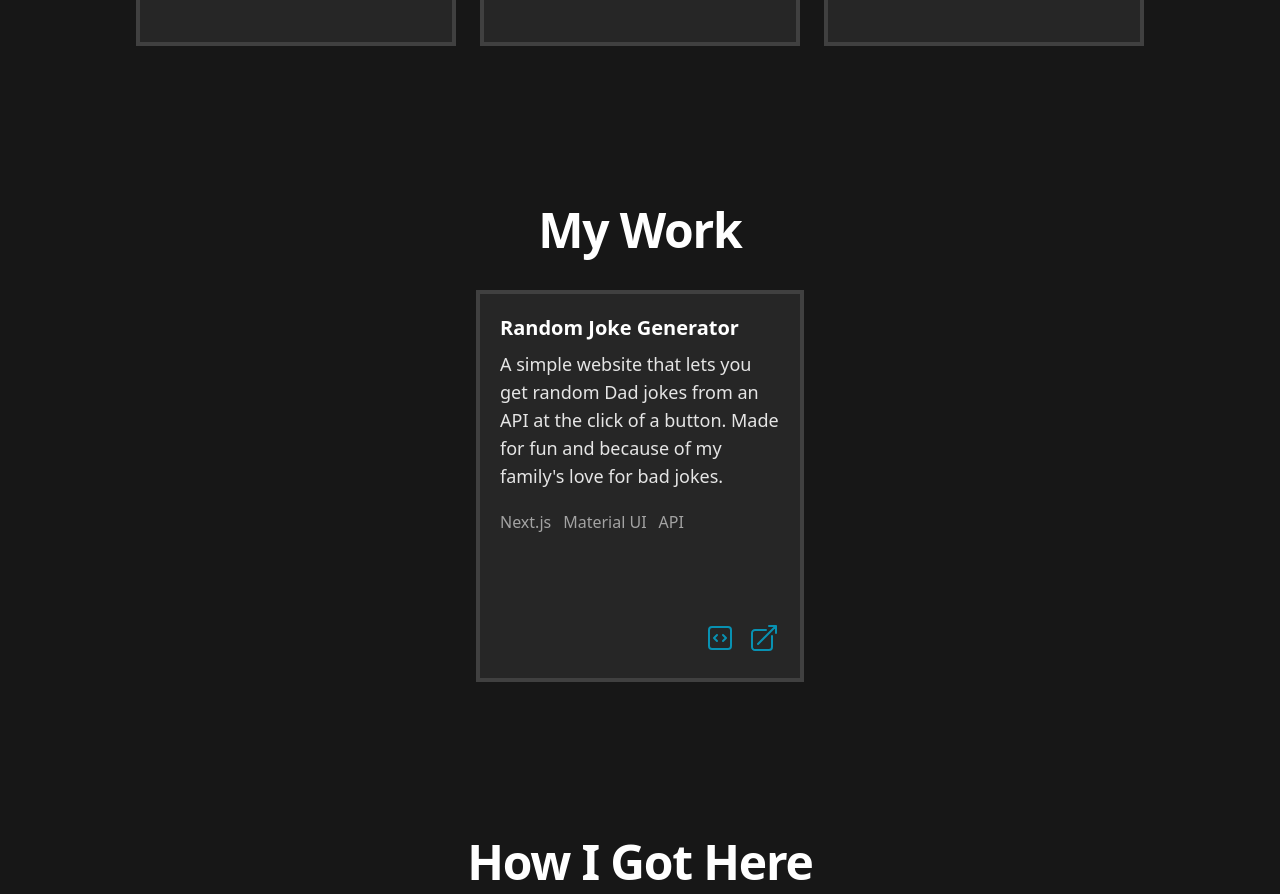
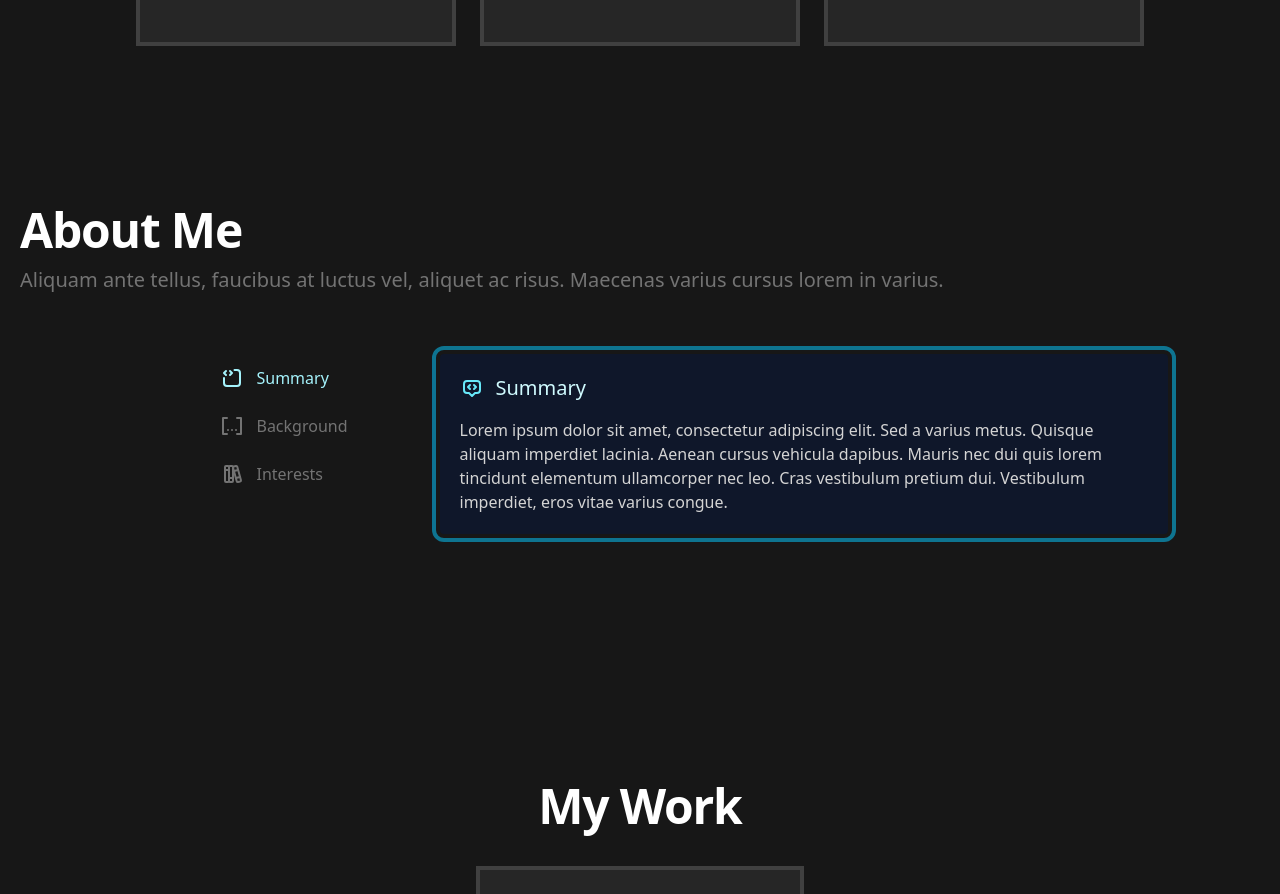
Before and after one commit to Adam-Isaak-dev/portfolio, a Next.js app: page / in a window 1280 px wide. Shown: the part 1180-2074 px from the top of the page. Built offline with nearby package versions, Linux system fonts and the light colour scheme.

Commit message:
Create about section

```diff
--- /dev/null
+++ b/components/home/About.jsx
@@ -0,0 +1,109 @@
+import * as React from 'react';
+import { IconSourceCode, IconTimelineEvent, IconBracketsContain, IconBooks, IconMessage2Code, IconBracketsContainStart, IconBook  } from '@tabler/icons';
+
+const sectionData = [
+  {
+    id: "about-summary",
+    title: "Summary",
+    text: "Lorem ipsum dolor sit amet, consectetur adipiscing elit. Sed a varius metus. Quisque aliquam imperdiet lacinia. Aenean cursus vehicula dapibus. Mauris nec dui quis lorem tincidunt elementum ullamcorper nec leo. Cras vestibulum pretium dui. Vestibulum imperdiet, eros vitae varius congue.",
+    icons: {
+      key: <IconSourceCode />,
+      header: <IconMessage2Code />,
+    },
+    selected: true,
+  },
+  {
+    id: "about-background",
+    title: "Background",
+    text: "Aliquam erat volutpat. Morbi tempor maximus enim, scelerisque suscipit justo fringilla elementum. Mauris dapibus hendrerit porta. Suspendisse vulputate metus vel nunc cursus, sed efficitur ante finibus. Sed egestas non eros et posuere. Maecenas ante libero, luctus a orci ut, porttitor feugiat dolor. Praesent cursus mi nec nibh suscipit, et interdum.",
+    icons: {
+      key: <IconBracketsContain />,
+      header: <IconBracketsContainStart />,
+    },
+    selected: false,
+  },
+  {
+    id: "about-me",
+    title: "Interests",
+    text: "Maecenas malesuada justo vitae libero dignissim fermentum. Morbi at orci nec augue egestas facilisis ut in nisi. Maecenas sed elit turpis. Nullam accumsan dolor vitae imperdiet pulvinar. Phasellus rutrum orci non feugiat ornare. Sed lobortis est commodo orci ultrices laoreet sed a ex. Nullam malesuada dolor eget varius iaculis. Nullam.",
+    icons: {
+      key: <IconBooks />,
+      header: <IconBook />,
+    },
+    selected: false,
+  },
+];
+
+export default function About() {
+  const [sections, setSections] = React.useState(sectionData);
+
+  function updateSelection(id) {
+    const updatedSections = [...sections];
+
+    const currentPos = updatedSections.findIndex((section) => (section.selected == true));
+    updatedSections[currentPos].selected = false;
+
+    const targetPos = sections.findIndex((section) => (section.id == id));
+    updatedSections[targetPos].selected = true;
+
+    setSections(updatedSections);
+  }
+
+
+
+  return (
+    <div className="bg-neutral-900">
+      <div className="mx-auto max-w-7xl lg:py-30 md:py-20 sm:py-15 py-10">
+        <div className="">
+          <div className="mb-10 mx-5">
+              <h2 className="text-3xl font-bold tracking-tight text-white sm:text-4xl md:text-5xl">About Me</h2>
+              <p className="mt-3 text-base sm:text-lg md:text-xl text-neutral-500">
+                Aliquam ante tellus, faucibus at luctus vel, aliquet ac risus. Maecenas varius cursus lorem in varius.
+              </p>
+          </div>
+          <div className="flex md:flex-row flex-col justify-center md:space-x-10">
+            <div className="p-5">
+              <ul className="flex md:flex-col flex-row justify-center items-start">
+                {sections.map((section) => (
+                  <li key={section.id}>
+                    <div className={"md:my-3 mx-3 " + (section.selected ? "text-cyan-200" : "text-neutral-500")}>
+                      <button className="flex" onClick={() => updateSelection(section.id)} title={section.title}>
+                        <span className="">{section.icons.key}</span><span className="ml-3 lg:block hidden">{section.title}</span>
+                      </button>
+                    </div>
+                  </li>
+                ))}
+              </ul>
+            </div>
+            <div className="lg:max-w-2xl md:max-w-xl max-w-sm m-auto">
+              <div className="xl:px-96 lg:px-80 lg:py-36 md:px-72 md:py-40 sm:px-44 sm:py-44 px-36 py-52 relative">
+                {sections.map((section) => (
+                  <Section {...section} key={section.id}/>
+                ))}
+              </div>
+            </div>
+          </div>
+        </div>
+      </div>
+    </div>
+  );
+}
+
+export function Section(props) {
+  return (
+    <div className="absolute inset-5">
+      <div className={"transition-opacity ease-in-out duration-300 " + (props.selected ? "opacity-100 " : "opacity-0")} aria-hidden={!props.selected}>
+        <div className="relative rounded  outline outline-offset-4 outline-4 bg-slate-900 outline-cyan-700 text-neutral-300">
+          <div className="p-5 space-y-4">
+            <div>
+              <h3 className="text-cyan-100 flex  items-center text-xl">
+                <span className="mr-3 text-cyan-300">{props.icons.header}</span>{props.title}
+              </h3>
+            </div>
+            <p>{props.text}</p>
+          </div>
+        </div>
+      </div>
+    </div>
+  );
+}
--- /dev/null
+++ b/components/home/index.js
@@ -0,0 +1,8 @@
+import About from "./About";
+import Contact from "./Contact";
+import Experience from "./Experience";
+import HeroSection from "./HeroSection";
+import Projects from "./Projects";
+import Showcase from "./Showcase";
+
+export { About, Contact, Experience, HeroSection, Projects, Showcase };
--- a/pages/index.js
+++ b/pages/index.js
@@ -1,12 +1,9 @@
 import { IconBrandGithub, IconBrandLinkedin, IconMail } from '@tabler/icons';
+
 import DocumentHeader from "../components/DocumentHeader";
 import NavBar from "../components/NavBar";
-import HeroSection from "../components/home/HeroSection";
-import Showcase from "../components/home/Showcase";
-import Projects from "../components/home/Projects";
-import Experience from "../components/home/Experience";
 import Footer from "../components/Footer";
-import Contact from "../components/home/Contact";
+import { HeroSection, Showcase, About, Projects, Experience, Contact } from '../components/home'
 
 const accounts = [
   {
@@ -38,6 +35,7 @@ export default function Home() {
           <NavBar />
           <HeroSection />
           <Showcase />
+          <About />
           <Projects />
           <Experience />
           <Contact accounts={accounts}/>
```
